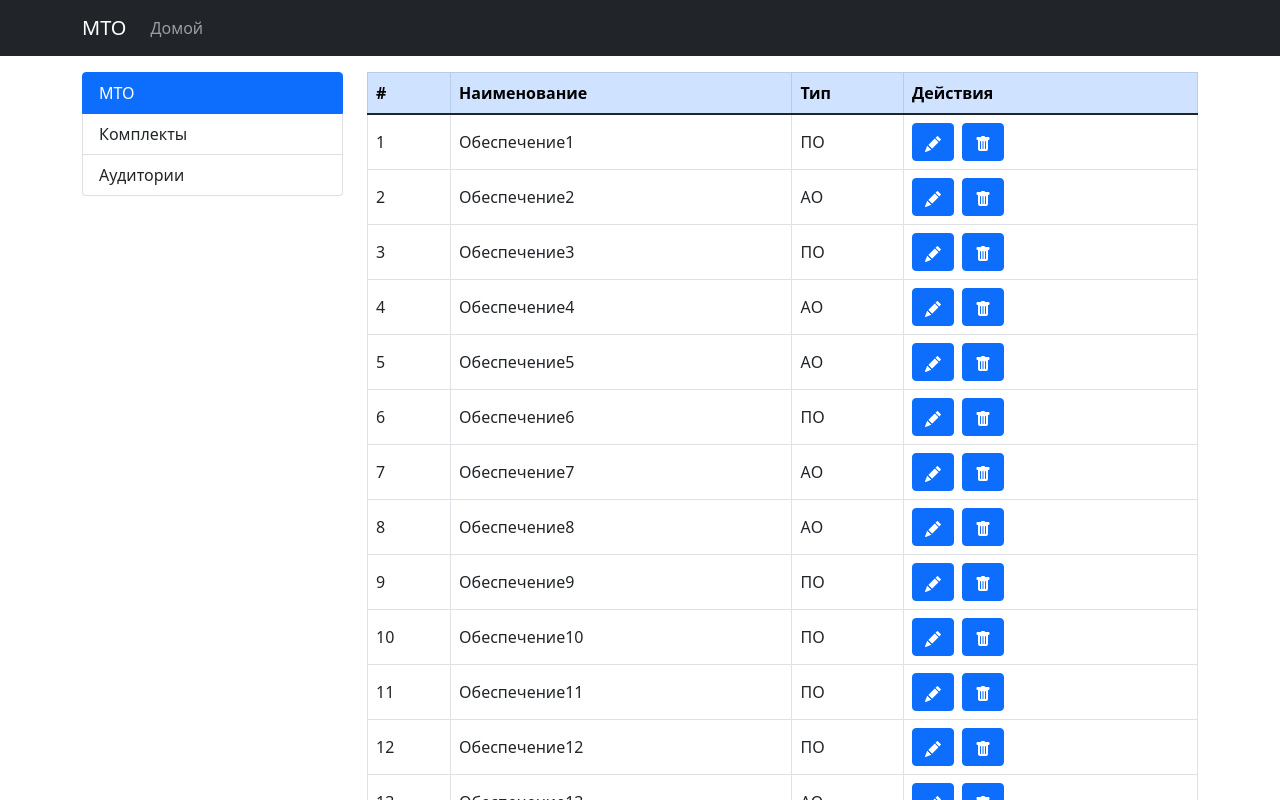
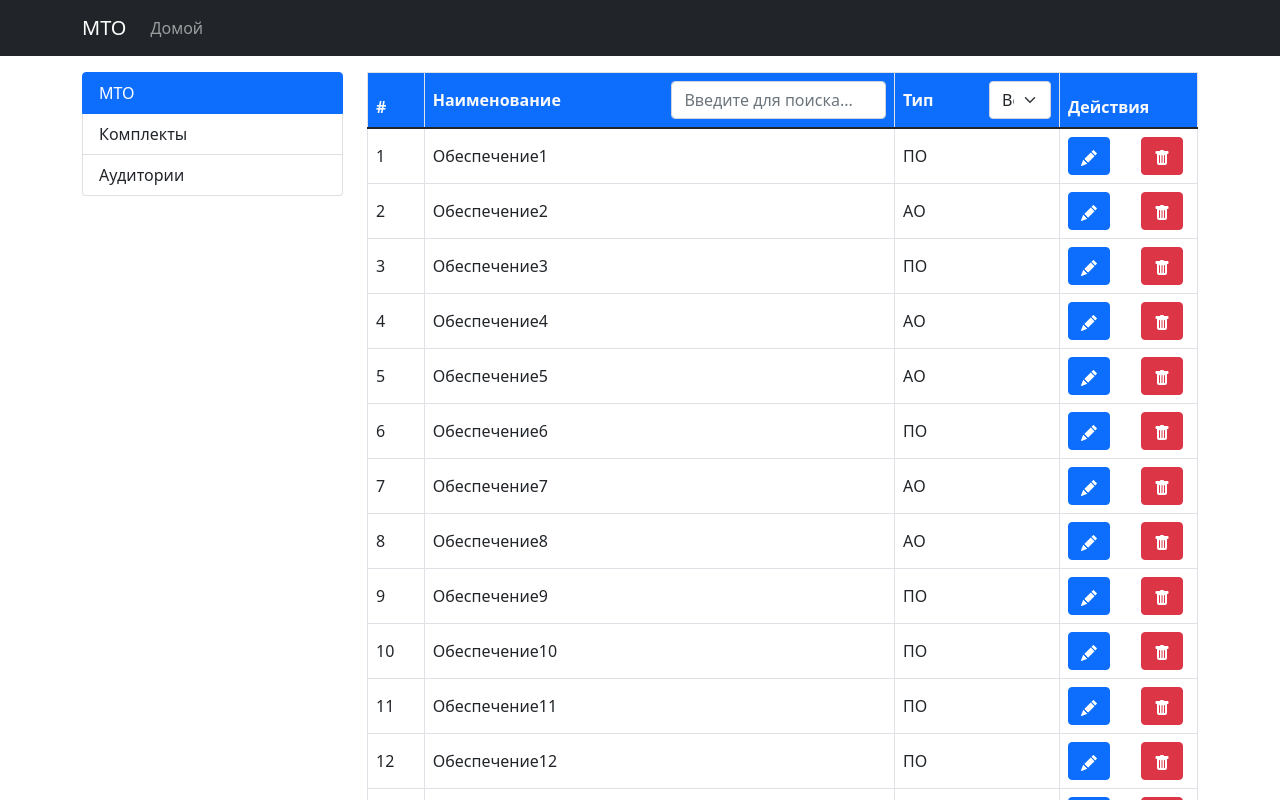
Before and after one commit to gambarov/ugatu-summer-practice, a React (Create React App) app: page / in a window 1280 px wide. Shown: the top 800 px of the page. Built offline with nearby package versions, Linux system fonts and the light colour scheme.

Commit message:
add primereact and last rt point

```diff
--- a/package.json
+++ b/package.json
@@ -14,6 +14,8 @@
     "@types/react-table": "^7.7.12",
     "axios": "^0.27.2",
     "bootstrap": "^5.1.3",
+    "primeicons": "^5.0.0",
+    "primereact": "^8.1.1",
     "react": "^18.1.0",
     "react-bootstrap": "^2.4.0",
     "react-bootstrap-icons": "^1.8.2",
--- a/src/App.tsx
+++ b/src/App.tsx
@@ -2,6 +2,9 @@ import React from 'react';
 import MyNavbar from './components/Navbar';
 import Main from './components/pages/Main';
 import './App.scss';
+import "primereact/resources/themes/lara-light-indigo/theme.css";  //theme
+import "primereact/resources/primereact.min.css";                  //core css
+import "primeicons/primeicons.css";                                //icons
 
 function App() {
 	return (
--- a/src/components/AddItemModal.tsx
+++ b/src/components/AddItemModal.tsx
@@ -25,7 +25,7 @@ const AddItemModal: React.FC<Props> = ({ show, setShow, title, children, onActio
                 <Button variant="primary" onClick={() => {
                     onAction();
                     setShow(false);
-                }}>Добавить</Button>
+                }}>Сохранить</Button>
             </Modal.Footer>
         </Modal>
     )
--- a/src/components/EquipmentTable.tsx
+++ b/src/components/EquipmentTable.tsx
@@ -1,8 +1,9 @@
 import React from 'react';
 import Table from 'react-bootstrap/Table';
 import { useTable, useSortBy, useFilters, Column } from 'react-table'
-import { Button, Row, Col } from 'react-bootstrap';
+import { Button, Row, Col, Form, Modal } from 'react-bootstrap';
 import { TrashFill, PencilFill, SortUp, SortDownAlt } from 'react-bootstrap-icons';
+import AddItemModal from './AddItemModal';
 
 export interface EquipmentData {
     id: number;
@@ -13,12 +14,21 @@ export interface EquipmentData {
 interface Props {
     columns: Column<EquipmentData>[];
     data: EquipmentData[];
-    // addEquipment: (equipment: EquipmentData) => void;
-    // updateEquipment: (equipment: EquipmentData) => void;
-    // deleteEquipment: (id: number) => void;
+    addEquipment: (equipment: EquipmentData) => void;
+    updateEquipment: (equipment: EquipmentData) => void;
+    deleteEquipment: (id: number) => void;
 }
 
-const EquipmentTable: React.FC<Props> = ({ columns, data }) => {
+const EquipmentTable: React.FC<Props> = ({ columns, data, updateEquipment, deleteEquipment }) => {
+    const [show, setShow] = React.useState(false);
+    const [showDeleteModal, setShowDeleteModal] = React.useState(false);
+
+    const [form, setForm] = React.useState<EquipmentData>({
+        id: 0,
+        name: '',
+        type: 'ПО'
+    });
+
     const tableHooks = (hooks: any) => {
         hooks.visibleColumns.push((columns: Column<EquipmentData>[]) => [
             ...columns,
@@ -27,15 +37,23 @@ const EquipmentTable: React.FC<Props> = ({ columns, data }) => {
                 accessor: 'actions',
                 Header: 'Действия',
                 disableFilters: true,
-                Cell: () => (
+                Cell: ({ row }: any) => (
                     <Row>
-                        <Col sm='4' md='2'>
-                            <Button>
+                        <Col>
+                            <Button onClick={
+                                () => {
+                                    setForm({ ...row.original });
+                                    setShow(true);
+                                }}>
                                 <PencilFill />
                             </Button>
                         </Col>
-                        <Col sm='4' md='2'>
-                            <Button>
+                        <Col>
+                            <Button variant='danger' onClick={
+                                () => {
+                                    setForm({ ...row.original });
+                                    setShowDeleteModal(true);
+                                }}>
                                 <TrashFill />
                             </Button>
                         </Col>
@@ -62,16 +80,25 @@ const EquipmentTable: React.FC<Props> = ({ columns, data }) => {
     return (
         <>
             <Table {...getTableProps()} bordered className='align-middle'>
-                <thead className='table-primary'>
+                <thead className='bg-primary text-light'>
                     {headerGroups.map((headerGroup) => {
                         const { key, ...restHeadGroupProps } = headerGroup.getHeaderGroupProps();
                         return (<tr {...restHeadGroupProps} key={key}>
                             {headerGroup.headers.map(column => {
-                                const { key, ...restColumnProps } = column.getHeaderProps(column.getSortByToggleProps());
+                                const { key, ...restColumnProps } = column.getHeaderProps();
                                 return (
-                                    <th {...restColumnProps} key={key} className='w-auto'>
-                                        {column.render('Header')}
-                                        {column.isSorted ? (column.isSortedDesc ? <SortUp /> : <SortDownAlt />) : null}
+                                    <th {...restColumnProps} key={key}>
+                                        <Row className='align-items-center'>
+                                            <Col md='6'>
+                                                <span {...column.getSortByToggleProps()}>
+                                                    {column.render('Header')}
+                                                    {column.isSorted ? (column.isSortedDesc ? <SortUp /> : <SortDownAlt />) : null}
+                                                </span>
+                                            </Col>
+                                            <Col md='6'>
+                                                <div>{column.canFilter ? column.render('Filter') : null}</div>
+                                            </Col>
+                                        </Row>
                                     </th>
                                 )
                             })}
@@ -93,6 +120,53 @@ const EquipmentTable: React.FC<Props> = ({ columns, data }) => {
                     })}
                 </tbody>
             </Table>
+
+            <AddItemModal title='Обновление обеспечения' show={show} setShow={setShow} onAction={() => { updateEquipment(form) }}>
+                <Form>
+                    <Form.Group className="mb-3">
+                        <Form.Label>Название</Form.Label>
+                        <Form.Control
+                            type="text"
+                            placeholder="Введите название обеспечения"
+                            onChange={(e) => { setForm({ ...form, name: e.target.value }) }}
+                            value={form.name}
+                            autoFocus
+                        />
+                    </Form.Group>
+
+                    <Form.Group className="mb-3">
+                        <Form.Label>Тип</Form.Label>
+                        <Form.Select aria-label="Default select example"
+                            onChange={
+                                (e) => { setForm({ ...form, type: e.target.value }) }
+                            }
+                            value={form.type}
+                        >
+                            <option disabled>Выберите тип обеспечения</option>
+                            <option value="ПО">ПО</option>
+                            <option value="АО">АО</option>
+                        </Form.Select>
+                    </Form.Group>
+                </Form>
+            </AddItemModal>
+
+            <Modal show={showDeleteModal} onHide={() => { setShowDeleteModal(false) }} centered>
+                <Modal.Header closeButton>
+                    <Modal.Title>Удаление записи</Modal.Title>
+                </Modal.Header>
+
+                <Modal.Body>
+                    Вы точно хотите удалить запись об обеспечении?
+                </Modal.Body>
+
+                <Modal.Footer>
+                    <Button variant="secondary" onClick={() => { setShow(false) }}>Нет</Button>
+                    <Button variant="primary" onClick={() => {
+                        deleteEquipment(form.id);
+                        setShowDeleteModal(false);
+                    }}>Да</Button>
+                </Modal.Footer>
+            </Modal>
         </>
     )
 }
--- /dev/null
+++ b/src/components/SelectColumnFilter.tsx
@@ -0,0 +1,36 @@
+import React from 'react'
+import { Form } from 'react-bootstrap';
+import { Column } from 'react-table'
+
+interface Props {
+    column: Column<any>;
+}
+
+const SelectColumnFilter: React.FC<any> = ({ column }) => {
+    const { filterValue, setFilter, preFilteredRows, id } = column;
+
+    const options = React.useMemo(() => {
+        const options = new Set<string>()
+        preFilteredRows.forEach((row: any) => {
+            options.add(row.values[id])
+        })
+        return Array.from(options.values());
+    }, [id, preFilteredRows])
+
+    return (
+        <Form.Select
+            value={filterValue}
+            onChange={e => {
+                setFilter(e.target.value || undefined)
+            }}>
+            <option value="" selected>Все</option>
+            {options.map((option, i) => (
+                <option key={i} value={option}>
+                    {option}
+                </option>
+            ))}
+        </Form.Select>
+    )
+}
+
+export default SelectColumnFilter
--- a/src/components/pages/Equipment.tsx
+++ b/src/components/pages/Equipment.tsx
@@ -4,6 +4,7 @@ import { Column } from 'react-table';
 import AddItemModal from '../AddItemModal'
 import EquipmentTable, { EquipmentData } from '../EquipmentTable';
 import InputColumnFilter from '../InputColumnFilter';
+import SelectColumnFilter from '../SelectColumnFilter';
 
 function generateEquipmentData(count: number): EquipmentData[] {
     const data: EquipmentData[] = [];
@@ -32,7 +33,8 @@ const Equipment = () => {
         {
             Header: "Тип",
             accessor: "type",
-            disableFilters: true
+            Filter: SelectColumnFilter,
+            filter: 'includes',
         }
     ], []);
 
@@ -47,7 +49,7 @@ const Equipment = () => {
     });
 
     const handleAddEquipment = () => {
-        addEquipment({...form, id: data.length + 1});
+        addEquipment({ ...form, id: data.length + 1 });
     };
 
     const addEquipment = (equipment: EquipmentData) => {
@@ -66,7 +68,13 @@ const Equipment = () => {
         <>
             <Row>
                 <Col md='12'>
-                    <EquipmentTable columns={headers} data={data} />
+                    <EquipmentTable
+                        columns={headers}
+                        data={data}
+                        addEquipment={addEquipment}
+                        updateEquipment={updateEquipment}
+                        deleteEquipment={deleteEquipment}
+                    />
                 </Col>
             </Row>
             <Row>
--- a/src/components/pages/Main.tsx
+++ b/src/components/pages/Main.tsx
@@ -1,6 +1,7 @@
 import React from 'react'
 import { Tab, Row, Col, ListGroup, Container } from 'react-bootstrap'
 import Equipment from './Equipment'
+import DataTableFilterDemo from '../DataTableFilterDemo'
 
 const Main = () => {
     return (
@@ -26,10 +27,10 @@ const Main = () => {
                                 <Equipment/>
                             </Tab.Pane>
                             <Tab.Pane eventKey="#sets">
-                                ...
+                                <DataTableFilterDemo/>
                             </Tab.Pane>
                             <Tab.Pane eventKey="#audiences">
-                                ...
+                                ПУСТО...
                             </Tab.Pane>
                         </Tab.Content>
                     </Col>
```
Also changed, not shown: 1 other file (tests, documents, lock files or other folders).
